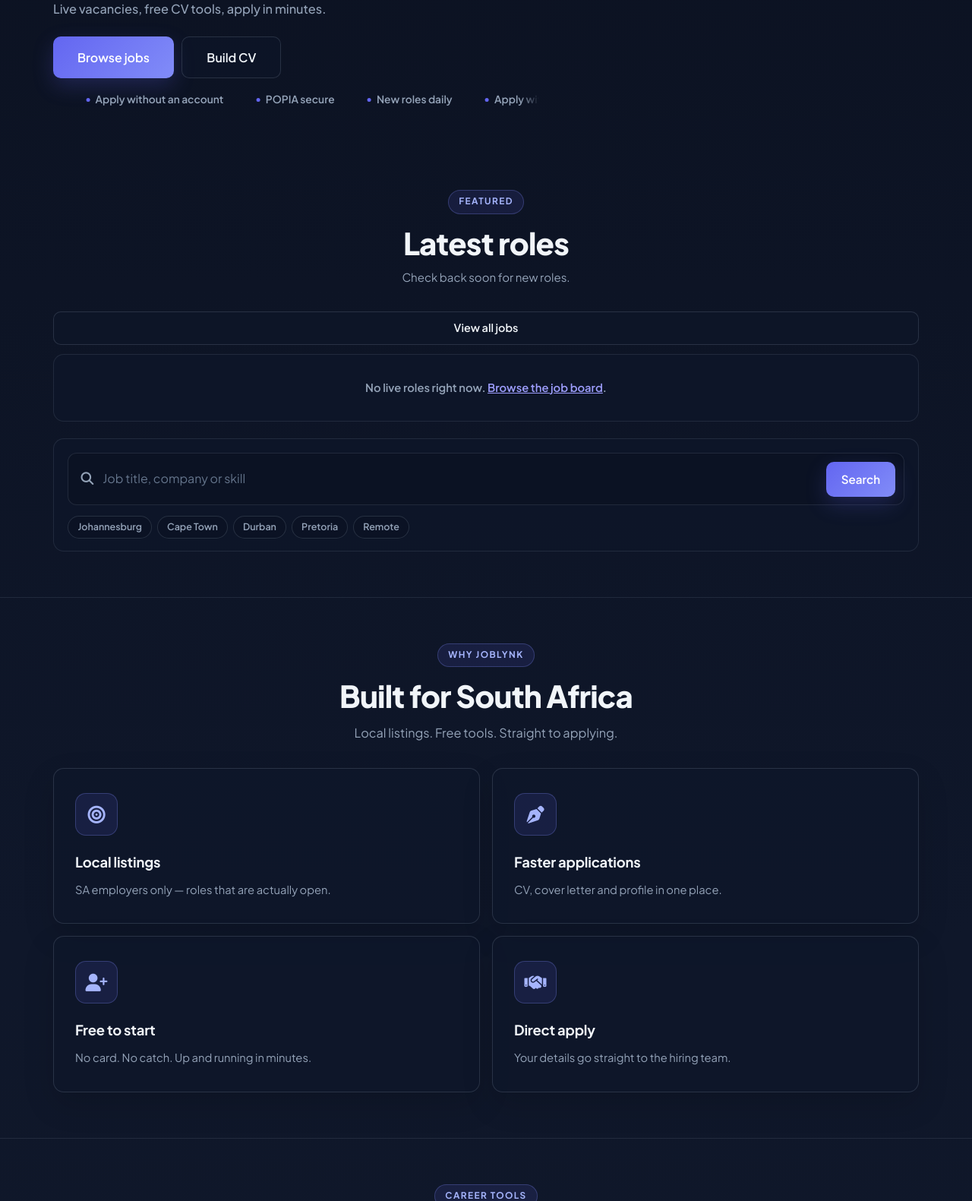
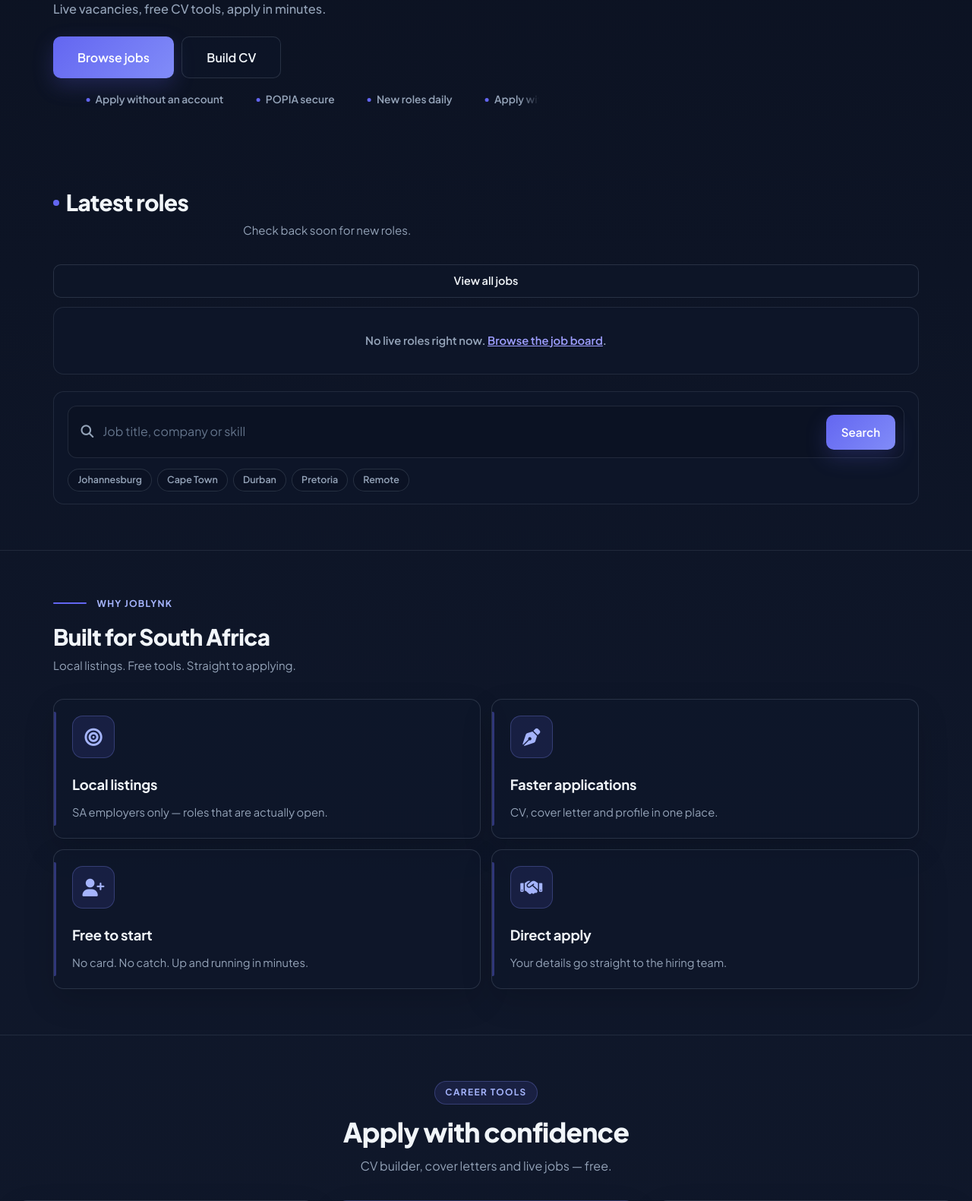
Before and after one commit to rinae-del/joblynk, a PHP site: page /home.html in a window 1280 px wide. Shown: the part 474-2055 px from the top of the page at 76% size. Run offline with PHP 8.4, Linux system fonts and the light colour scheme; data that the repository does not hold is empty.

Commit message:
fix: refresh featured jobs and Why JobLynk section headers
Drop featured eyebrow, add live job card accents, and replace Why JobLynk
pill with a left rule label plus livelier card styling.

Co-authored-by: Cursor <cursoragent@cursor.com>

```diff
--- a/home.css
+++ b/home.css
@@ -198,16 +198,39 @@
 
 .home-public-page .home-jobs-header {
     max-width: none;
-    margin: 0 0 1.75rem;
-    text-align: center;
+    margin: 0 0 1.25rem;
+    text-align: left;
 }
 
 .home-public-page .home-jobs-header h2 {
-    margin-bottom: 0.65rem;
+    display: flex;
+    align-items: center;
+    gap: 0.55rem;
+    margin-bottom: 0.45rem;
+    font-size: clamp(1.45rem, 3vw, 1.85rem);
+    font-weight: 800;
+    letter-spacing: -0.02em;
+    color: #f1f5f9;
+}
+
+.home-public-page .home-live-dot {
+    width: 8px;
+    height: 8px;
+    border-radius: 50%;
+    background: var(--home-accent);
+    box-shadow: 0 0 0 0 rgba(99, 102, 241, 0.55);
+    animation: home-live-pulse 2.2s ease-out infinite;
+    flex-shrink: 0;
+}
+
+@keyframes home-live-pulse {
+    0% { box-shadow: 0 0 0 0 rgba(99, 102, 241, 0.5); }
+    70% { box-shadow: 0 0 0 7px rgba(99, 102, 241, 0); }
+    100% { box-shadow: 0 0 0 0 rgba(99, 102, 241, 0); }
 }
 
 .home-public-page .home-jobs-lead {
-    margin: 0 auto;
+    margin: 0;
     max-width: 36rem;
     color: var(--muted);
     font-size: 0.94rem;
@@ -515,18 +562,96 @@
     border-bottom: 1px solid var(--home-border);
 }
 
+.home-public-page .home-why-intro {
+    text-align: left;
+    max-width: 38rem;
+    margin: 0 0 2rem;
+}
+
+.home-public-page .home-section-rule {
+    display: flex;
+    align-items: center;
+    gap: 0.85rem;
+    margin-bottom: 1.1rem;
+}
+
+.home-public-page .home-section-rule-line {
+    width: 2.75rem;
+    height: 2px;
+    border-radius: 1px;
+    background: var(--home-accent);
+    flex-shrink: 0;
+}
+
+.home-public-page .home-section-rule-label {
+    font-size: 0.76rem;
+    font-weight: 700;
+    letter-spacing: 0.1em;
+    text-transform: uppercase;
+    color: var(--home-accent-light);
+    white-space: nowrap;
+}
+
+.home-public-page .home-why-intro h2 {
+    margin: 0 0 0.55rem;
+    font-size: clamp(1.45rem, 3vw, 1.85rem);
+    font-weight: 800;
+    letter-spacing: -0.02em;
+    line-height: 1.12;
+    color: #f1f5f9;
+}
+
+.home-public-page .home-why-intro p {
+    margin: 0;
+    color: var(--muted);
+    font-size: 0.94rem;
+    line-height: 1.6;
+}
+
 .home-public-page .why-grid {
-    gap: 1rem;
+    gap: 0.85rem;
 }
 
 .home-public-page .why-card {
+    position: relative;
     border-radius: 14px;
     background: var(--home-surface);
-    transition: border-color 0.2s ease;
+    padding: 1.35rem 1.2rem 1.35rem 1.5rem;
+    overflow: hidden;
+    transition: border-color 0.22s ease, background 0.22s ease, transform 0.22s ease, box-shadow 0.22s ease;
+}
+
+.home-public-page .why-card::before {
+    content: '';
+    position: absolute;
+    left: 0;
+    top: 1rem;
+    bottom: 1rem;
+    width: 3px;
+    border-radius: 0 2px 2px 0;
+    background: var(--home-accent);
+    opacity: 0.4;
+    transition: opacity 0.22s ease;
 }
 
 .home-public-page .why-card:hover {
     border-color: var(--home-accent-border);
+    background: rgba(30, 41, 59, 0.88);
+    transform: translateY(-2px);
+    box-shadow: 0 10px 28px rgba(0, 0, 0, 0.16);
+}
+
+.home-public-page .why-card:hover::before {
+    opacity: 1;
+}
+
+.home-public-page .why-icon {
+    transition: transform 0.22s ease, background 0.22s ease;
+}
+
+.home-public-page .why-card:hover .why-icon {
+    transform: scale(1.06);
+    background: rgba(99, 102, 241, 0.2) !important;
 }
 
 .home-public-page .how-it-works {
--- a/home.html
+++ b/home.html
@@ -48,7 +48,7 @@
     <link href="https://fonts.googleapis.com/css2?family=Plus+Jakarta+Sans:wght@400;500;600;700;800&display=swap" rel="stylesheet">
     <link rel="stylesheet" href="https://cdnjs.cloudflare.com/ajax/libs/font-awesome/6.4.0/css/all.min.css">
     <link rel="stylesheet" href="landing.css?v=20260701">
-    <link rel="stylesheet" href="home.css?v=20260707">
+    <link rel="stylesheet" href="home.css?v=20260708">
 </head>
 
 <body class="landing-page home-public-page">
@@ -124,8 +124,7 @@
     <section class="home-jobs-section" id="jobs" aria-labelledby="homeJobsHeading">
         <div class="section-container">
             <div class="section-header home-jobs-header">
-                <span class="eyebrow">Featured</span>
-                <h2 id="homeJobsHeading">Latest roles</h2>
+                <h2 id="homeJobsHeading"><span class="home-live-dot" aria-hidden="true"></span> Latest roles</h2>
                 <p class="home-jobs-lead" id="homeJobsLead">Loading…</p>
             </div>
 
@@ -153,8 +152,11 @@
     <!-- Why JobLynk -->
     <section class="why-section" id="why">
         <div class="section-container">
-            <div class="section-header">
-                <span class="eyebrow">Why JobLynk</span>
+            <div class="home-why-intro">
+                <div class="home-section-rule" aria-hidden="true">
+                    <span class="home-section-rule-line"></span>
+                    <span class="home-section-rule-label">Why JobLynk</span>
+                </div>
                 <h2>Built for South Africa</h2>
                 <p>Local listings. Free tools. Straight to applying.</p>
             </div>
```
Also changed, not shown: other parts of home.css (+29 -5 lines).
